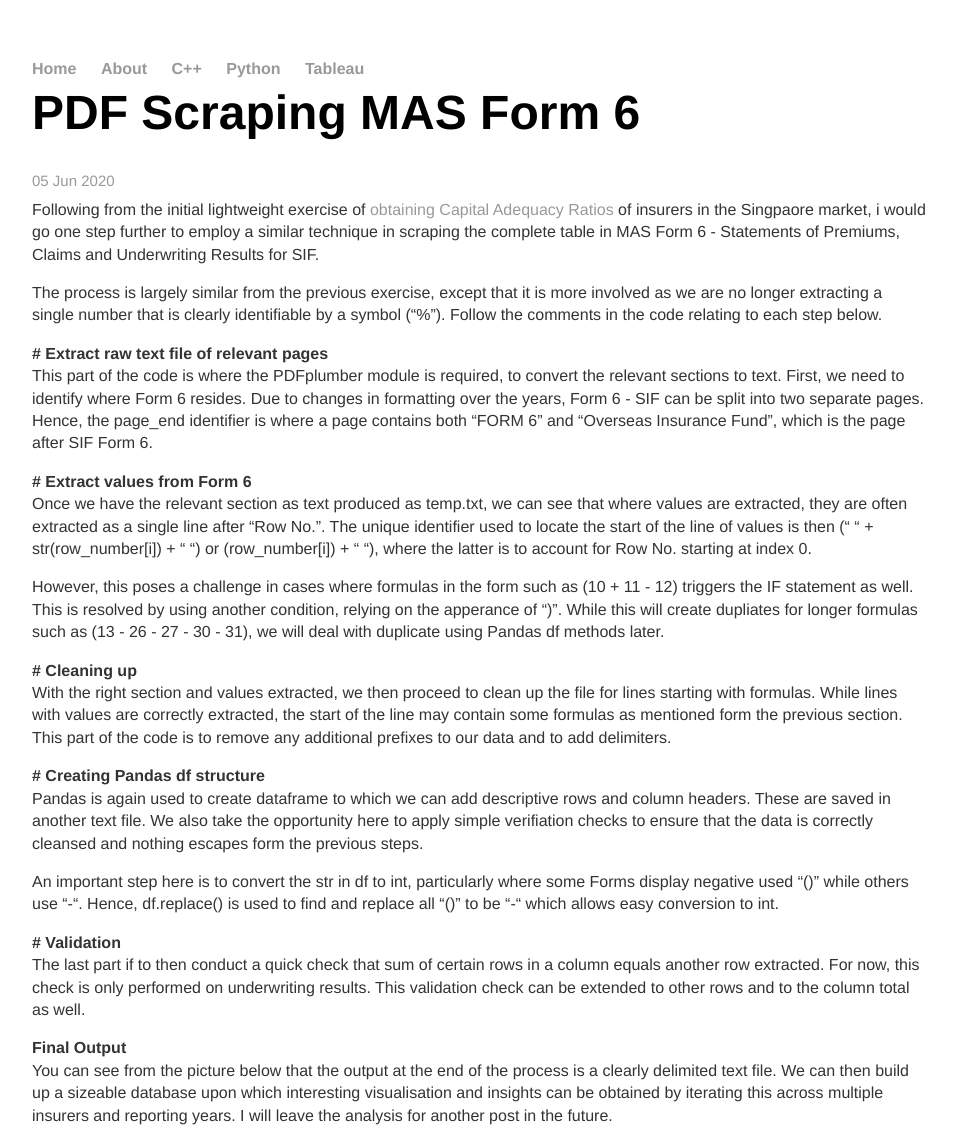
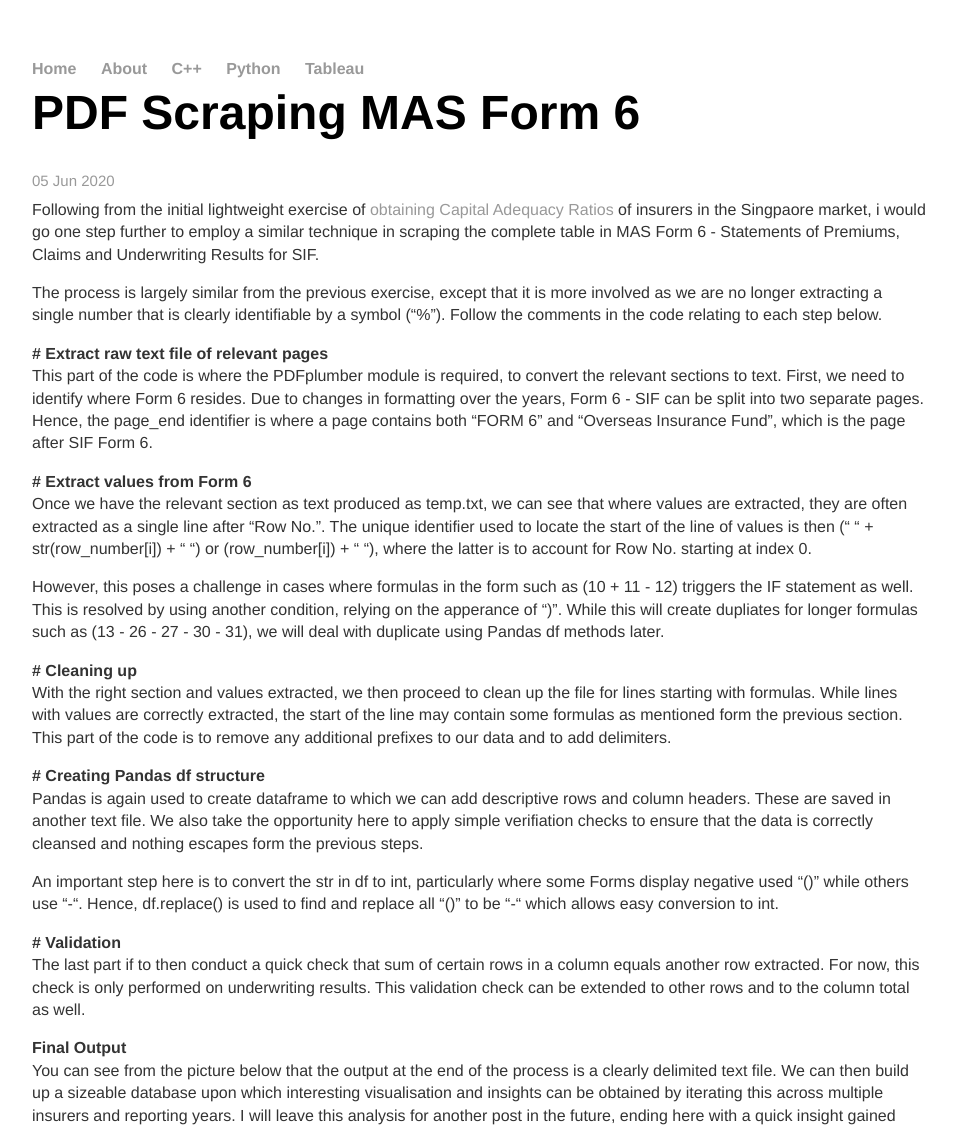
Before and after one commit to cchanzl/Lock-Screen, a Jekyll site: the page built from _posts/2020-06-05-PDF-Scraping-MAS-Form-6.md, in a window 1280 px wide. Shown: the top 1129 px of the page, without its empty margins (160-1116 px from the left). Built offline with Jekyll 4.4.1, drawn with Linux system fonts in a browser that asks for light colours; some of the changed lines change nothing that is shown; some of the changed text lies outside the part shown.

Commit message:
Update 2020-06-05-PDF-Scraping-MAS-Form-6.md

```diff
--- a/_posts/2020-06-05-PDF-Scraping-MAS-Form-6.md
+++ b/_posts/2020-06-05-PDF-Scraping-MAS-Form-6.md
@@ -35,7 +35,7 @@
 
 <b> Final Output </b>
 <br>
-You can see from the picture below that the output at the end of the process is a clearly delimited text file. We can then build up a sizeable database upon which interesting visualisation and insights can be obtained by iterating this across multiple insurers and reporting years. I will leave the analysis for another post in the future.
+You can see from the picture below that the output at the end of the process is a clearly delimited text file. We can then build up a sizeable database upon which interesting visualisation and insights can be obtained by iterating this across multiple insurers and reporting years. I will leave this analysis for another post in the future, ending here with a quick insight gained from the historical Form 6 of an insurer A where we can clearly see a spike in Net Loss Ratio (NWP/Net Claims Settled) in 2015.
 
 <center> {% include line_NLR.html %} </center>
 
```
